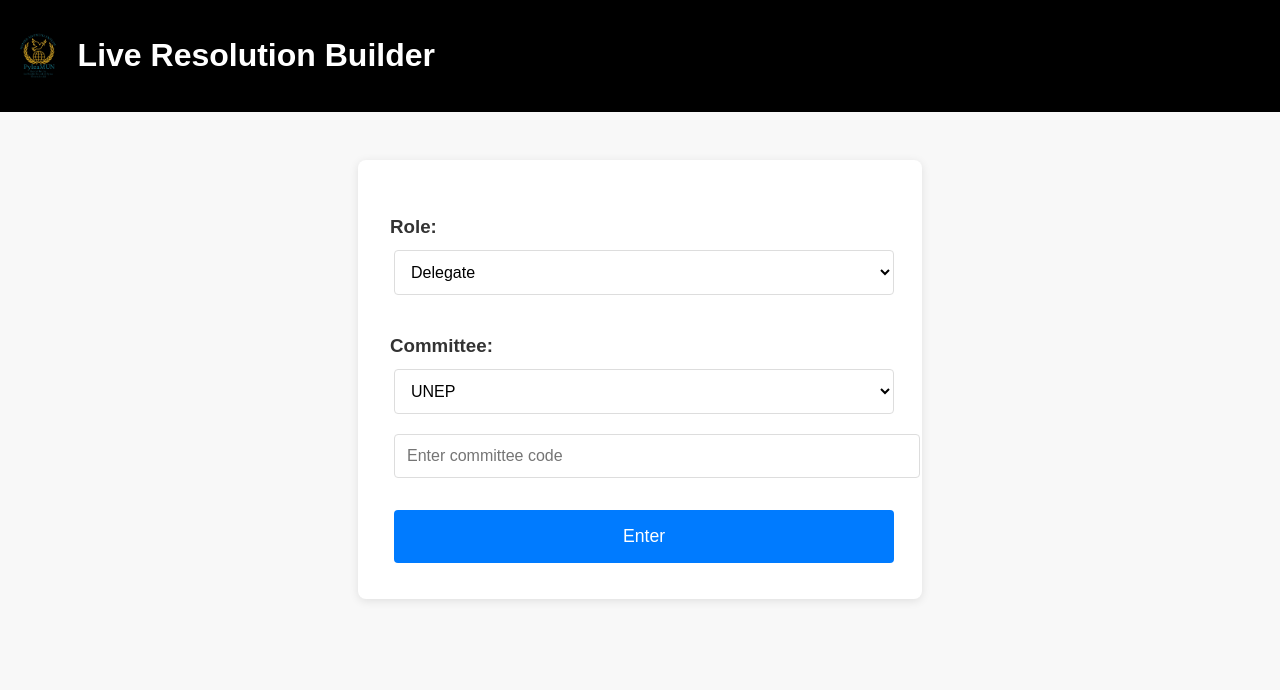
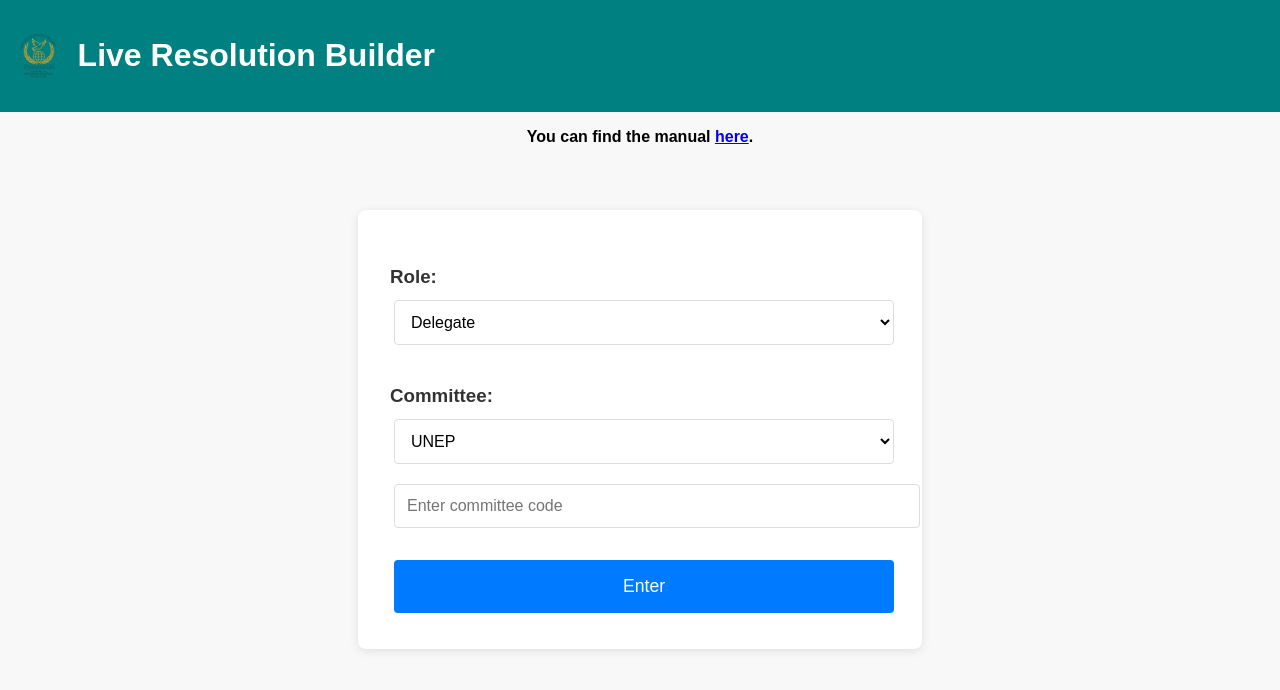
Before and after one commit to PyleaMUN/draft-resolution-builder, a plain HTML site: page index.html in a window 1280 px wide. Drawn offline with Linux system fonts and the light colour scheme; no server answers.

Commit message:
Add files via upload

```diff
--- a/app.js
+++ b/app.js
@@ -311,8 +311,8 @@ function onChairBlocSelect() {
 
 function viewBlocResolution(blocName) {
   console.log(`viewBlocResolution called for bloc: ${blocName}`);
-  if (!isAuthReady || currentUser.role !== "chair") {
-    console.warn("viewBlocResolution: Firebase not ready or not a chair.");
+  if (!isAuthReady) {
+    console.warn("viewBlocResolution: Firebase not ready.");
     return;
   }
 
--- a/index.html
+++ b/index.html
@@ -12,6 +12,10 @@
     <img src="logo.png" alt="PyleaMUN Logo" id="logo" />
     <h1>Live Resolution Builder</h1>
   </header>
+<p style="text-align:center; font-weight:bold; margin-top: 1rem;">
+  You can find the manual <a href="https://pyleamun.github.io/resolution-builder-guide/" target="_blank">here</a>.
+</p>
+
   <main>
     <div id="login-container">
       <h3>Role:</h3>
--- a/style.css
+++ b/style.css
@@ -5,7 +5,7 @@ body {
 }
 
 header {
-  background: #000000;
+  background: teal;
   color: white;
   padding: 1rem;
   display: flex;
```
